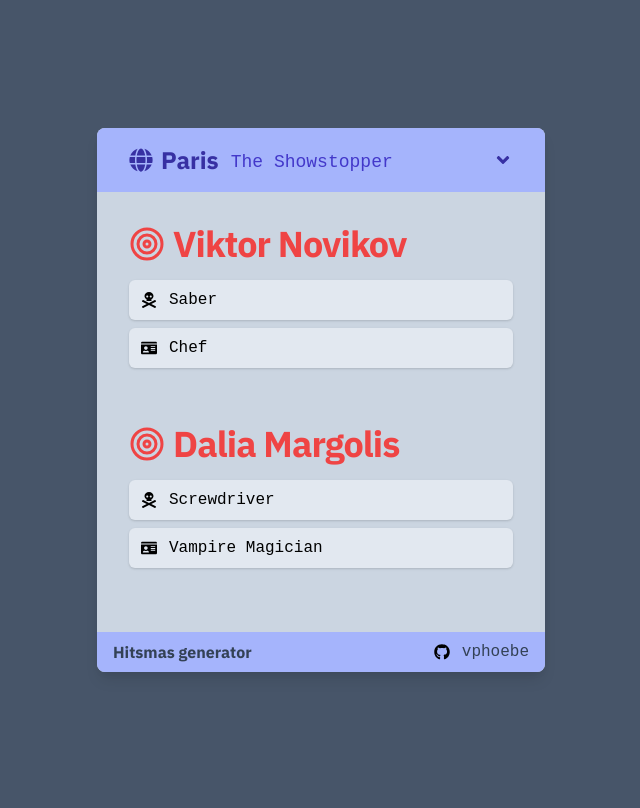
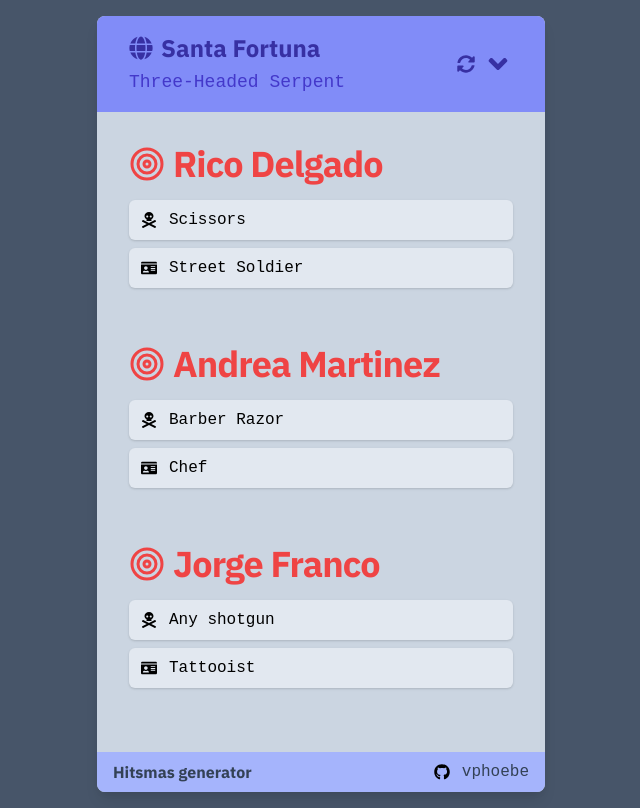
Before and after one commit to vphoebe/hitsmas, a React (Create React App) app: page / in a window 1280 px wide. Shown: the whole page, without its empty margins (319-959 px from the left). Built offline with nearby package versions, Linux system fonts and the light colour scheme; a web font is replaced by a local one.

Commit message:
feat: add reshuffle button

```diff
--- a/src/App.tsx
+++ b/src/App.tsx
@@ -6,8 +6,12 @@ import Nav from "./Nav";
 import { MissionType } from "./types";
 
 function App() {
+  const [missionKey, setMissionKey] = React.useState<number>(
+    new Date().getTime()
+  );
   const [selectedMission, setSelectedMission] = React.useState<MissionType>(
-    data.missions[0]
+    () =>
+      data.missions[Math.floor(Math.max(Math.random() * data.missions.length))]
   );
   return (
     <div className="h-screen flex flex-col">
@@ -16,8 +20,9 @@ function App() {
           <Select
             selectedMission={selectedMission}
             setSelectedMission={setSelectedMission}
+            setMissionKey={setMissionKey}
           />
-          <Mission mission={selectedMission} />
+          <Mission mission={selectedMission} key={missionKey} />
           <Nav />
         </div>
       </div>
--- a/src/Mission.tsx
+++ b/src/Mission.tsx
@@ -66,7 +66,6 @@ const Mission = ({ mission }: { mission: MissionType }) => {
   const targets = mission.targets;
   const disguises = shuffleArray(mission.disguises);
   const weapons = shuffleArray([...mission.weapons, ...data.global.weapons]);
-  console.log(disguises, weapons);
   return (
     <div className="flex flex-col p-8 pt-2">
       {targets.map((trg, i) => (
--- a/src/Select.tsx
+++ b/src/Select.tsx
@@ -1,24 +1,26 @@
 import * as React from "react";
 import { MissionType } from "./types";
-import { FaGlobe, FaAngleDown, FaAngleUp } from "react-icons/fa";
+import { FaGlobe, FaAngleDown, FaAngleUp, FaSyncAlt } from "react-icons/fa";
 import SelectList from "./SelectList";
 
 interface SelectPropTypes {
   selectedMission: MissionType;
   setSelectedMission: Function;
+  setMissionKey: Function;
 }
 
-const Select = ({ selectedMission, setSelectedMission }: SelectPropTypes) => {
+const Select = ({
+  selectedMission,
+  setSelectedMission,
+  setMissionKey,
+}: SelectPropTypes) => {
   const [showSelectList, setShowSelectList] = React.useState(false);
   const [selectedVersion, setSelectedVersion] = React.useState(
     selectedMission.version
   );
   return (
     <>
-      <div
-        className="px-8 py-4 bg-blue-300 rounded-t-lg flex justify-between items-center"
-        onClick={() => setShowSelectList(!showSelectList)}
-      >
+      <div className="px-8 py-4 bg-blue-400 rounded-t-lg flex justify-between items-center transition-colors w-full">
         <div className="flex flex-wrap items-center">
           <div className="font-bold text-2xl text-blue-800 mr-3 flex items-center">
             <FaGlobe className="mr-2" />
@@ -28,11 +30,21 @@ const Select = ({ selectedMission, setSelectedMission }: SelectPropTypes) => {
             {selectedMission.title}
           </div>
         </div>
-        {showSelectList ? (
-          <FaAngleUp className="text-xl text-blue-800" />
-        ) : (
-          <FaAngleDown className="text-xl text-blue-800" />
-        )}
+        <div className="flex">
+          <button
+            className="mr-2 text-lg text-blue-800 hover:text-blue-700"
+            onClick={() => setMissionKey(new Date().getTime())}
+          >
+            <FaSyncAlt />
+          </button>
+          <button onClick={() => setShowSelectList(!showSelectList)}>
+            {showSelectList ? (
+              <FaAngleUp className="text-3xl text-blue-800 hover:text-blue-700" />
+            ) : (
+              <FaAngleDown className="text-3xl text-blue-800 hover:text-blue-700" />
+            )}
+          </button>
+        </div>
       </div>
       {showSelectList ? (
         <SelectList
--- a/src/SelectList.tsx
+++ b/src/SelectList.tsx
@@ -19,7 +19,7 @@ const SingleGameList = ({
       {matchedMissions.map((m: MissionType) => {
         return (
           <button
-            className="px-4 py-2 bg-gray-200 flex justify-between items-center border-b border-blue-400 last:rounded-b-lg"
+            className="px-4 py-2 bg-gray-200 flex justify-between items-center border-b border-blue-400 last:rounded-b-lg hover:bg-gray-100 transition-colors"
             onClick={() => {
               setSelectedMission(m);
               setShowSelectList(false);
```
